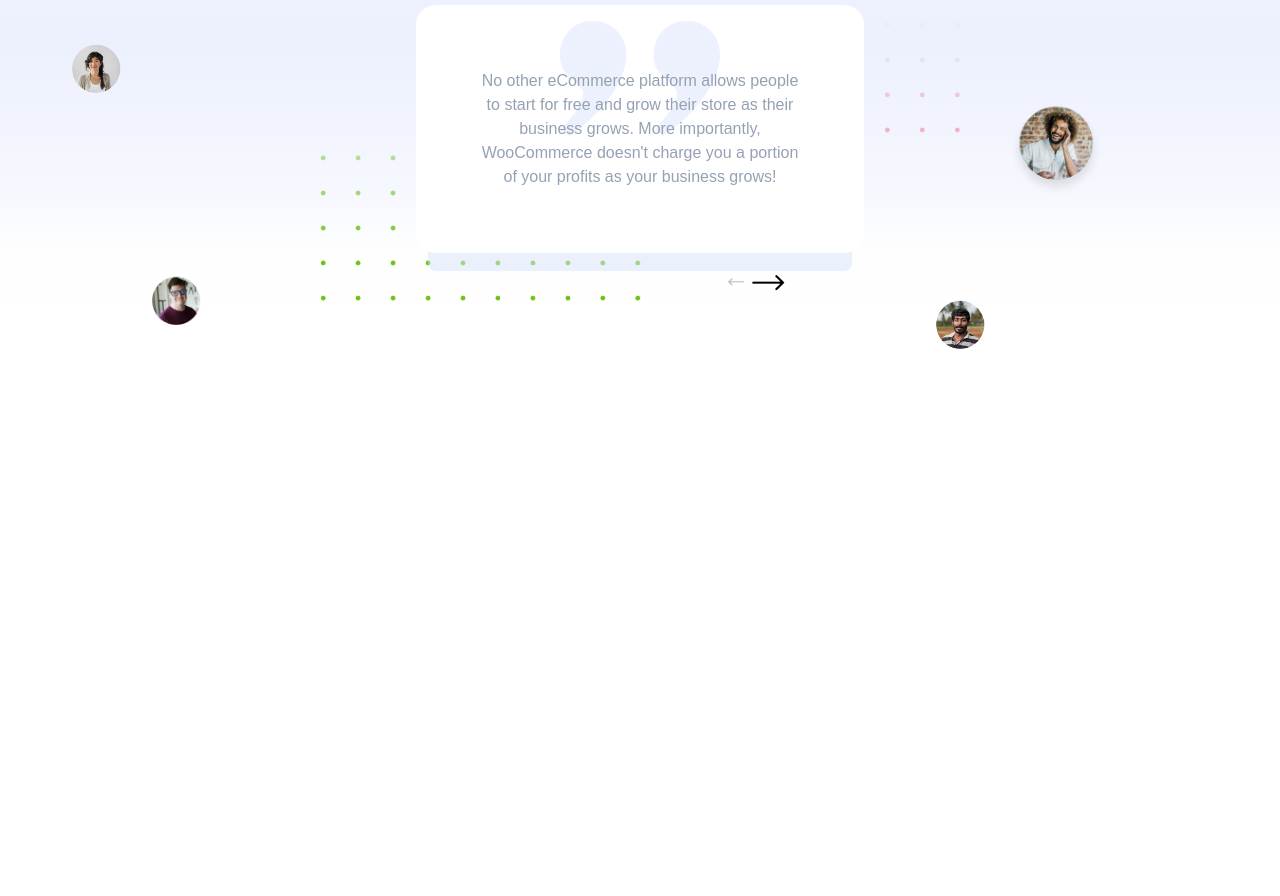
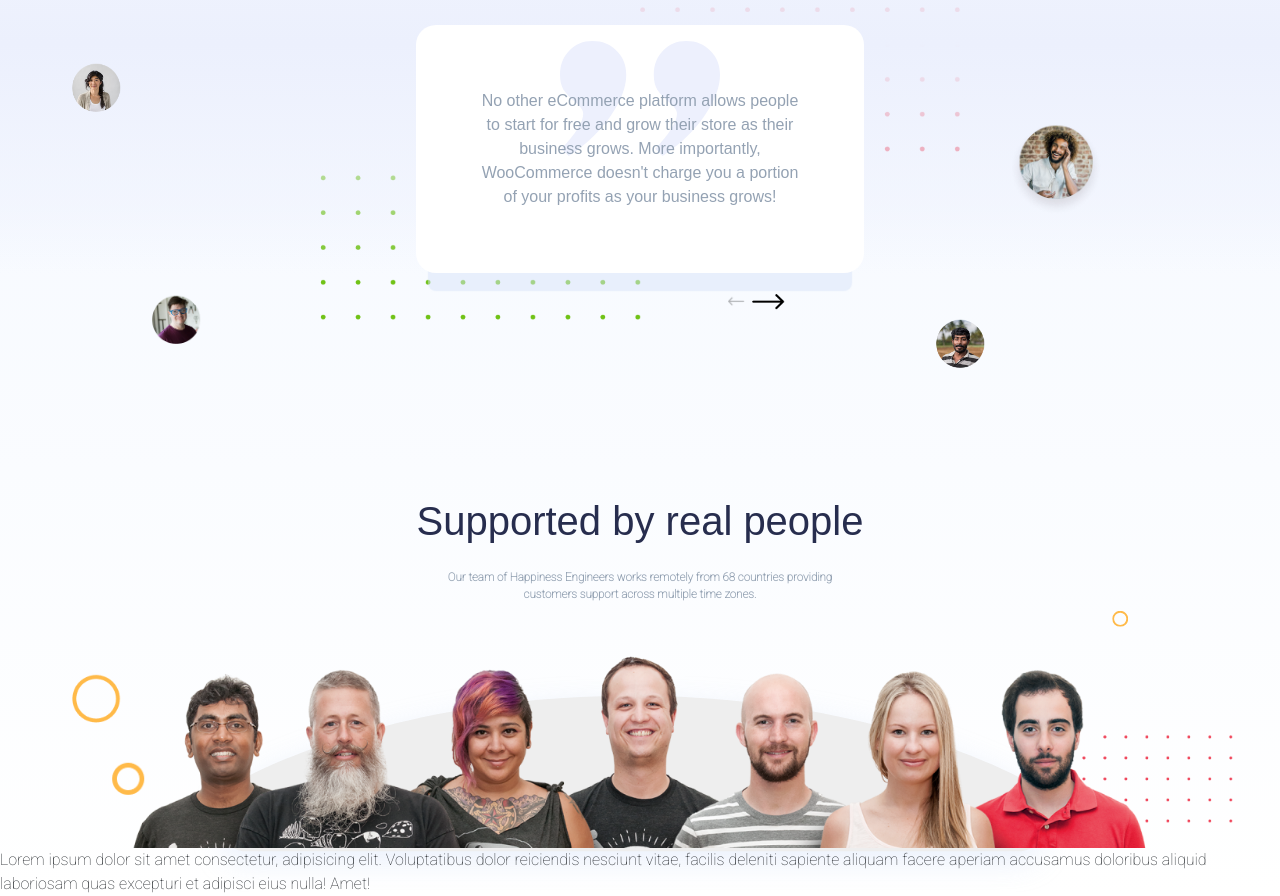
Before and after one commit to juanpablo1932/technical_test, a website: page index.html in a window 1280 px wide. Shown: the part 2706-3602 px from the top of the page. Before the commit the page ends 3059 px from the top, so only its background shows below. Drawn offline with nearby package versions, Linux system fonts and the light colour scheme.

Commit message:
Se anexa section support + estilos

```diff
--- a/index.html
+++ b/index.html
@@ -517,7 +517,64 @@
           </div>
         </div>
       </section>
-      <section></section>
+      <section class="support">
+        <div class="support__content">
+          <h2 class="support__content--title">Supported by real people</h2>
+          <p class="support__content--txt">
+            Our team of Happiness Engineers works remotely from 68 countries
+            providing <br />
+            customers support across multiple time zones.
+          </p>
+          <div class="support__content--img">
+            <img
+              class="imgContent"
+              src="./assets/img/imgSupport/image 24.png"
+              alt=""
+            />
+            <span class="translate-middle badge support__content--img-badge1">
+              <img
+                class="support-badge1"
+                src="./assets/img/imgSupport/Rectangle 235.svg"
+                alt=""
+              />
+            </span>
+            <span class="translate-middle badge support__content--img-badge2">
+              <img
+                class="support-badge2"
+                src="./assets/img/imgSupport/Ellipse 36.png"
+                alt=""
+              />
+            </span>
+            <span class="translate-middle badge support__content--img-badge3">
+              <img
+                class="support-badge3"
+                src="./assets/img/imgSupport/Ellipse 32.png"
+                alt=""
+              />
+            </span>
+            <span class="translate-middle badge support__content--img-badge4">
+              <img
+                class="support-badge4"
+                src="./assets/img/imgSupport/Ellipse 34.svg"
+                alt=""
+              />
+            </span>
+            <span class="translate-middle badge support__content--img-badge5">
+              <img
+                class="support-badge5"
+                src="./assets/img/imgSupport/Group 5.png"
+                alt=""
+              />
+            </span>
+          </div>
+        </div>
+      </section>
+      <section>
+        Lorem ipsum dolor sit amet consectetur, adipisicing elit. Voluptatibus
+        dolor reiciendis nesciunt vitae, facilis deleniti sapiente aliquam
+        facere aperiam accusamus doloribus aliquid laboriosam quas excepturi et
+        adipisci eius nulla! Amet!
+      </section>
     </main>
     <footer></footer>
     <!-- JavaScript Bundle with Popper -->
--- a/scss/_sectionStoreOwners.scss
+++ b/scss/_sectionStoreOwners.scss
@@ -15,6 +15,7 @@
     text-align: center;
     margin-top: 8rem;
     color: $secondColor;
+    font-size: 40px;
   }
   &__card {
     width: 35%;
--- /dev/null
+++ b/scss/_sectionSupport.scss
@@ -0,0 +1,75 @@
+.support__content {
+  width: 80%;
+  margin: auto;
+  padding-top: 9rem;
+  text-align: center;
+  &--title {
+    font-family: "Circular Std", sans-serif;
+    color: $secondColor;
+    font-size: 40px;
+  }
+  &--txt {
+    color: $thirdColor;
+    font-size: 11.5px;
+    font-weight: 600;
+    padding-top: 1rem;
+  }
+  &--img {
+    position: relative;
+    .imgContent {
+      width: 100%;
+      position: relative;
+      z-index: 2;
+    }
+    &-badge1 {
+      position: absolute;
+      bottom: -10rem;
+      left: 31.5rem;
+      z-index: -1;
+
+      .support-badge1 {
+        width: 55rem;
+      }
+    }
+    &-badge2 {
+      position: absolute;
+      top: 5rem;
+      left: -2rem;
+      z-index: -1;
+
+      .support-badge2 {
+        width: 3rem;
+      }
+    }
+    &-badge3 {
+      position: absolute;
+      top: 10rem;
+      left: 0rem;
+      z-index: -1;
+
+      .support-badge3 {
+        width: 2rem;
+      }
+    }
+    &-badge4 {
+      position: absolute;
+      top: 0rem;
+      right: 0rem;
+      z-index: -1;
+
+      .support-badge4 {
+        width: 1rem;
+      }
+    }
+    &-badge5 {
+      position: absolute;
+      top: 10rem;
+      right: -12rem;
+      z-index: -1;
+
+      .support-badge5 {
+        width: 12rem;
+      }
+    }
+  }
+}
--- a/scss/style.scss
+++ b/scss/style.scss
@@ -5,3 +5,4 @@
 @import "sectionMadeSimple";
 @import "sectionDevelop";
 @import "sectionStoreOwners";
+@import "sectionSupport";
```
Also changed, not shown: assets/img/imgSupport/Ellipse 32.png (added), assets/img/imgSupport/Ellipse 34.svg (added), assets/img/imgSupport/Ellipse 36.png (added), assets/img/imgSupport/Group 13.png (added), assets/img/imgSupport/Group 5.png (added), assets/img/imgSupport/Rectangle 235.svg (added), assets/img/imgSupport/image 24.png (added), css/style.css, 1 other file.
